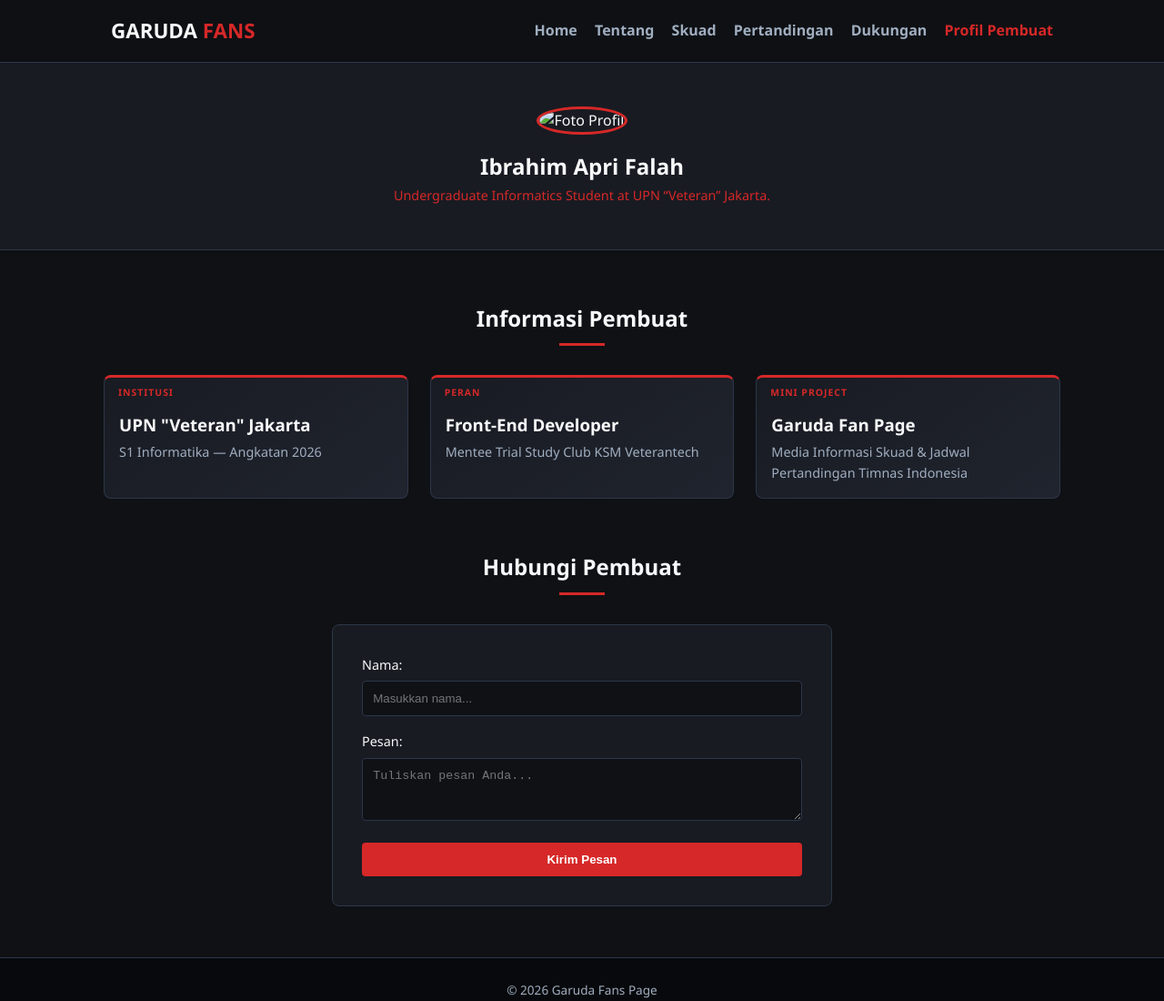
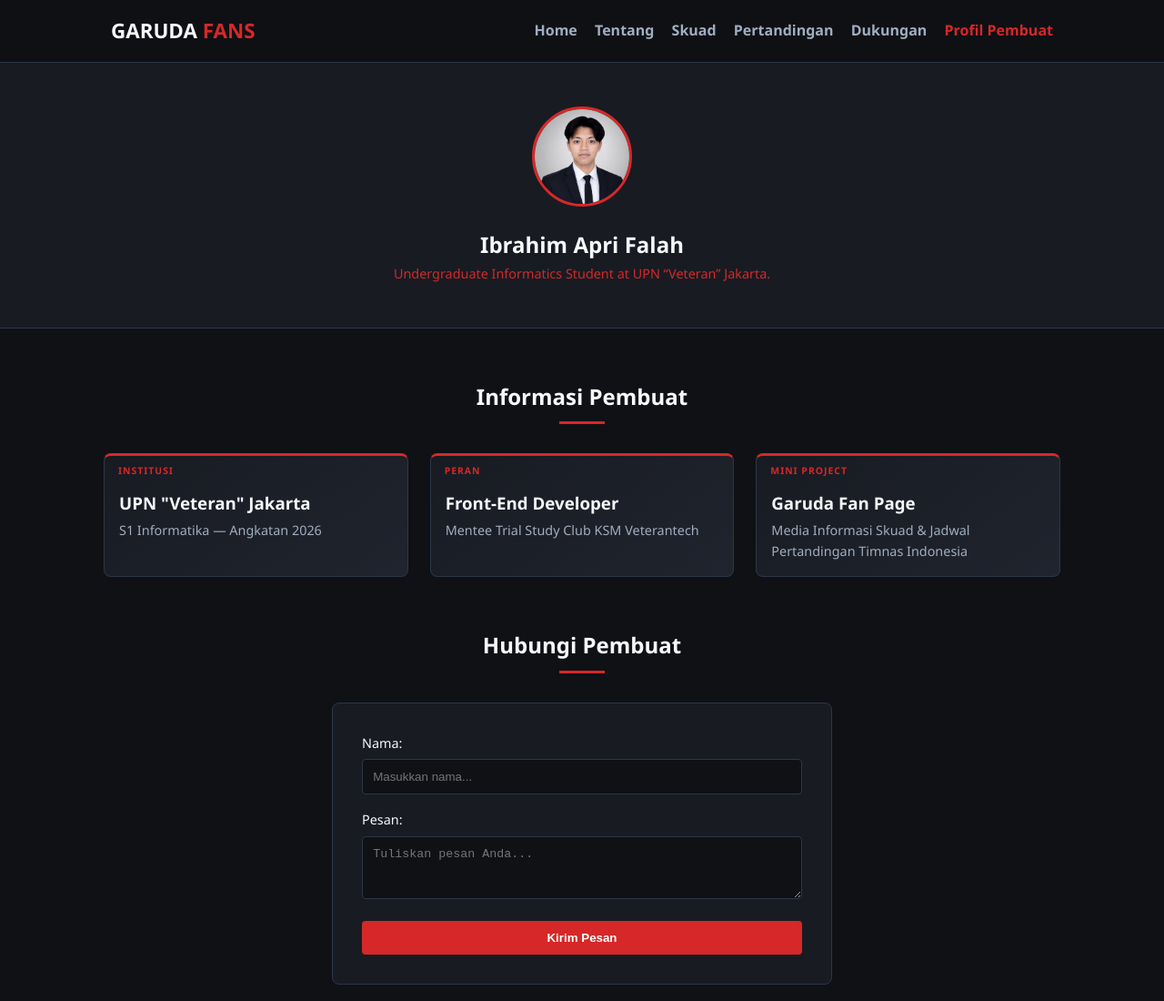
Before and after one commit to IbrahimApriFalah/MP_Ibrahim_Apri_Falah, a plain HTML site: page profile.html in a window 1280 px wide. Shown: the top 1100 px of the page at 91% size. Drawn offline with Linux system fonts and the light colour scheme.

Commit message:
Update image source path in profile.html for correct asset reference

```diff
--- a/profile.html
+++ b/profile.html
@@ -27,7 +27,7 @@
       <section class="profile-hero">
         <div class="profile-card-header">
           <div class="profile-avatar">
-            <img src="/images/Baim.jpeg" alt="Foto Profil" />
+            <img src="/assets/images/Baim.jpeg" alt="Foto Profil" />
           </div>
           <h1>Ibrahim Apri Falah</h1>
           <p class="profile-subtitle">
```
